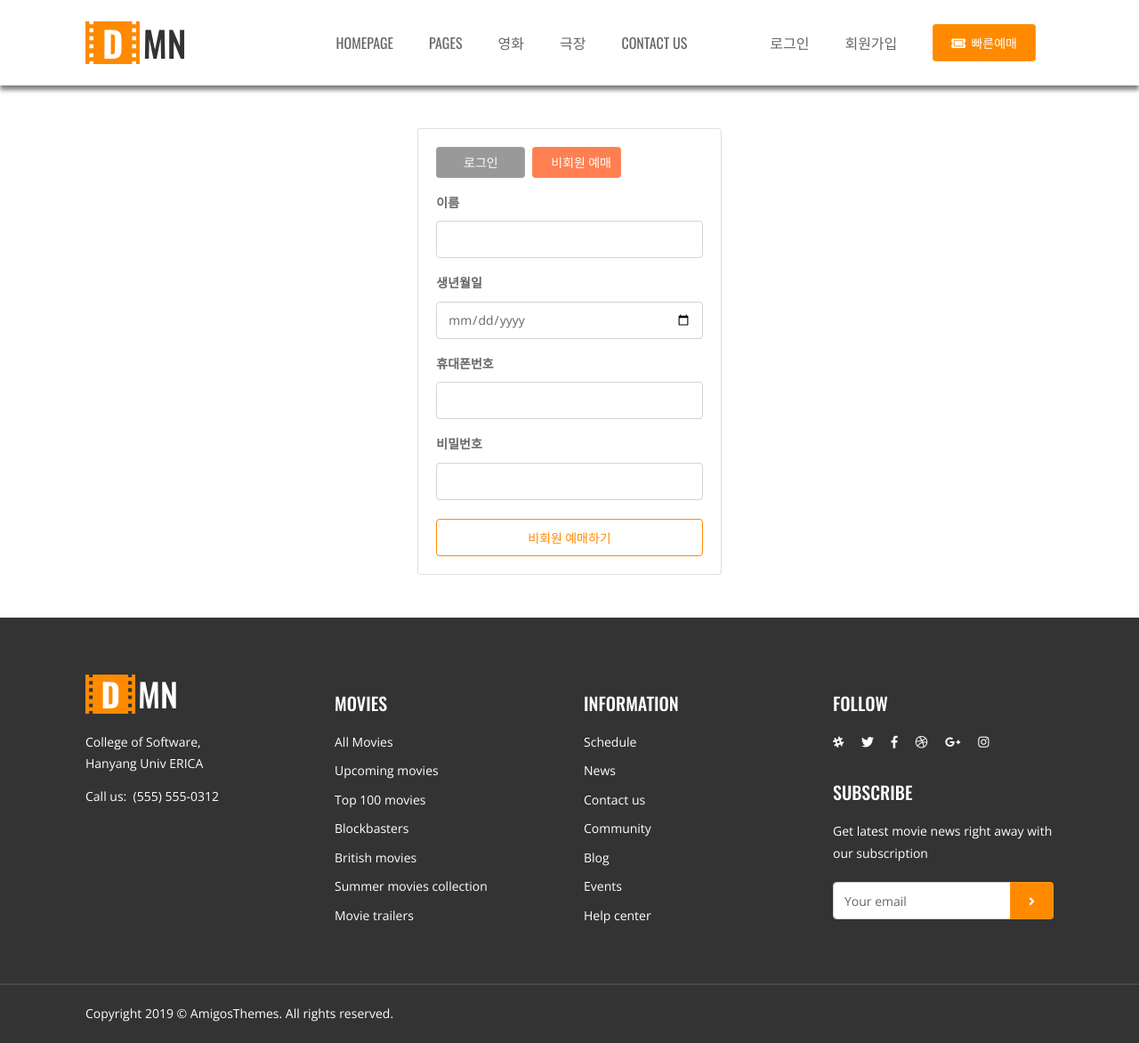
After one commit to Gudegi/Database-Theater, a Flask app: page /auth/guest in a window 1280 px wide. The commit adds this page. Shown: the whole page at 89% size. Run offline with Flask 2, Linux system fonts and the light colour scheme; some libraries are stand-ins or nearby versions.

Commit message:
feature/client_nonmember first commit

```diff
--- a/flex/forms.py
+++ b/flex/forms.py
@@ -23,3 +23,9 @@ class MemberCreateForm(FlaskForm):
 class MemberLoginForm(FlaskForm):
     id = StringField('아이디', validators=[DataRequired("아이디를 입력해주세요."), Length(min=3, max=25)])
     password = PasswordField('비밀번호', validators=[DataRequired("비밀번호를 입력해주세요.")])
+
+class NonmemberLoginForm(FlaskForm):
+    phone = StringField('휴대폰번호', validators=[DataRequired("휴대폰번호를 입력해주세요.")])
+    name = StringField('이름', validators=[DataRequired("이름을 입력해주세요.")])
+    password = PasswordField('비밀번호', validators=[DataRequired("비밀번호를 입력해주세요.")])
+    birth_date = StringField('생년월일', validators=[DataRequired('생년월일을 입력해주세요.')])
--- a/flex/templates/client_base.html
+++ b/flex/templates/client_base.html
@@ -246,8 +246,15 @@
                     >로그아웃</a
                   >
                 </li>
-                {% else %}
-                <!-- 로그인 상태가 아니라면 로그인, 회원가입탭 노출 -->
+                {% elif g.guest%}
+                <!-- 비회원 로그인 상태라면 비회원 로그아웃탭 노출 -->
+                <li class="nav-item">
+                  <a class="nav-link" href="{{ url_for('auth.logout') }}"
+                    >비회원 로그아웃</a
+                  >
+                  {% else %}
+                  <!-- 로그인 상태가 아니라면 로그인, 회원가입탭 노출 -->
+                </li>
                 <li class="nav-item">
                   <a class="nav-link" href="{{ url_for('auth.login') }}"
                     >로그인</a
--- /dev/null
+++ b/flex/templates/client_templates/auth/guest.html
@@ -0,0 +1,76 @@
+{% extends "client_base.html" %} {% block content %}
+<div class="container my-5">
+  <div class="row justify-content-center mt-5">
+    <div class="col-lg-4">
+      <div class="card">
+        <div class="card-body pb-0">
+          <div class="showtime-wrap" style="margin-bottom: 1rem;">
+            <div class="showtime-item">
+              <a class="btn-time btn"
+                 style="width: 100px; color: white;"
+                 href="{{ url_for('auth.login') }}">로그인
+              </a>
+            </div>
+            <div class="showtime-item">
+              <span
+                class="btn-time btn"
+                style="width: 100px; background-color: coral;"
+                >비회원 예매
+              </span>
+            </div>
+          </div>
+        <form method="post" class="post-form">
+          {{ form.csrf_token }} {% include "form_errors.html" %}
+          <div class="form-group">
+            <label for="phone">이름</label>
+            <input
+              type="text"
+              class="form-control"
+              name="name"
+              id="name"
+              value="{{ form.name.data or '' }}"
+            />
+          </div>
+          <div class="form-group">
+            <label for="birth_date">생년월일</label>
+            <input
+              type="date"
+              class="form-control"
+              name="birth_date"
+              id="birth_date"
+              value="{{ form.birth_date.data or '' }}"
+            />
+          </div>
+          <div class="form-group">
+            <label for="phone">휴대폰번호</label>
+            <input
+              type="text"
+              class="form-control"
+              name="phone"
+              id="phone"
+              value="{{ form.phone.data or '' }}"
+            />
+          </div>
+          <div class="form-group">
+            <label for="password">비밀번호</label>
+            <input
+              type="password"
+              class="form-control"
+              name="password"
+              id="password"
+              value="{{ form.password.data or '' }}"
+            />
+          </div>
+          <input
+            type="submit"
+            class="form-control btn btn-outline-theme"
+            style="margin-top:5px; margin-bottom: 20px"
+            value="비회원 예매하기">
+          </input>
+        </form>
+      </div>
+      </div>
+    </div>
+  </div>
+</div>
+{% endblock %}
--- a/flex/views/auth_views.py
+++ b/flex/views/auth_views.py
@@ -3,14 +3,14 @@ from werkzeug.security import generate_password_hash, check_password_hash
 from werkzeug.utils import redirect
 
 from flex import db
-from flex.forms import MemberCreateForm, MemberLoginForm
-from flex.models import Member
+from flex.forms import MemberCreateForm, MemberLoginForm, NonmemberLoginForm
+from flex.models import Member, Nonmember
 import functools
 
 bp = Blueprint('auth', __name__, url_prefix='/auth')
 
 
-@bp.route('/signup/', methods=('GET', 'POST'))
+@bp.route('/signup', methods=('GET', 'POST'))
 def signup():
     form = MemberCreateForm()
     if request.method == 'POST' and form.validate_on_submit():
@@ -30,7 +30,7 @@ def signup():
             flash('이미 가입된 사용자입니다.')
     return render_template('client_templates/auth/signup.html', form=form)
 
-@bp.route('/login/', methods=('GET', 'POST'))
+@bp.route('/login', methods=('GET', 'POST'))
 def login():
     form = MemberLoginForm()
     if request.method == 'POST' and form.validate_on_submit():
@@ -47,6 +47,30 @@ def login():
         flash(error)
     return render_template('client_templates/auth/login.html', form=form)
 
+@bp.route('/guest', methods=('GET', 'POST'))
+def guest_login():
+    form = NonmemberLoginForm()
+    if request.method == 'POST' and form.validate_on_submit():
+        guest = Nonmember.query.filter_by(phone=form.phone.data).first()
+        if not guest:
+            guest = Nonmember(phone=form.phone.data,
+                              name=form.name.data,
+                              pw=generate_password_hash(form.password.data),
+                              birth_date=form.birth_date.data)
+            db.session.add(guest)
+            db.session.commit()
+            session.clear()
+            session['nonmember_phone'] = guest.phone
+        else:
+            session.clear()
+            session['nonmember_phone'] = guest.phone
+        return redirect(url_for('main.index'))
+    return render_template('client_templates/auth/guest.html', form=form)
+
+@bp.route('/guest/reservation', methods=('GET', 'POST'))
+def guest_reservation():
+    return render_template('client_templates/auth/guest_reservation.html')
+
 @bp.before_app_request
 def load_logged_in_member():
     member_id = session.get('member_id')
@@ -55,8 +79,16 @@ def load_logged_in_member():
     else:
         g.member = Member.query.get(member_id)
 
+@bp.before_app_request
+def load_logged_in_guest():
+    nonmember_phone = session.get('nonmember_phone')
+    if nonmember_phone is None:
+        g.guest = None
+    else:
+        g.guest = Nonmember.query.get(nonmember_phone)
 
-@bp.route('/logout/')
+
+@bp.route('/logout')
 def logout():
     session.clear()
     return redirect(url_for('main.index'))
```
Also changed, not shown: flex/models.py (+15 -8 lines), flex/templates/client_templates/auth/guest_reservation.html (added, +21 -0 lines), flex/templates/client_templates/auth/login.html (+33 -2 lines), flex/templates/client_templates/auth/signup.html (+16 -2 lines), flex/templates/client_templates/theaters.html (+4 -4 lines), flex/views/theaters_views.py (+9 -3 lines).
